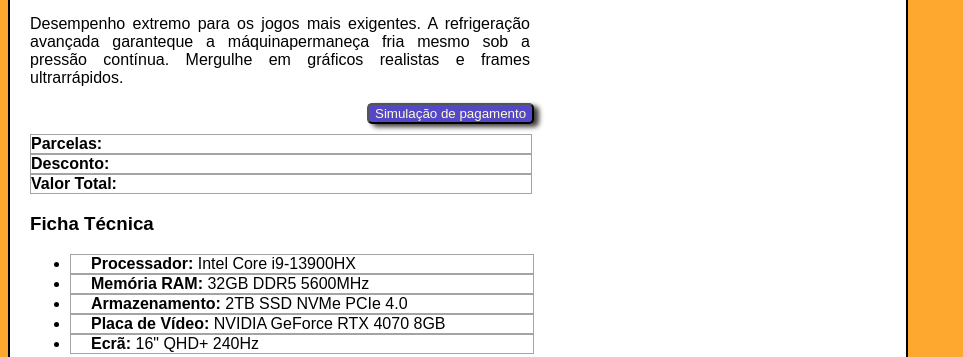
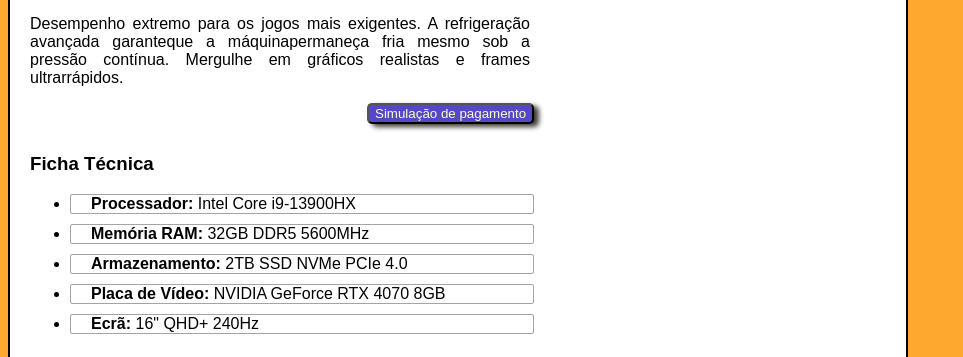
Before and after one commit to lucasbrandaopgr/avaliacao-lucas, a plain HTML site: page index.html in a window 1280 px wide. Shown: the part 506-863 px from the top of the page, without its empty margins (0-963 px from the left). Drawn offline with Linux system fonts and the light colour scheme.

Commit message:
no problems

```diff
--- a/index.html
+++ b/index.html
@@ -32,14 +32,10 @@
             </p>
         </article>
         <aside>
-            <button id="pagamento">Simulação de pagamento</button>
+            <button id="pagamento" onclick="simularPagamento()">Simulação de pagamento</button>
         </aside>
         <!--Preparando para a inserção do JavaScript-->
-        <div id="simulação">
-            <p class="simulação"><strong>Parcelas:</p></strong>
-            <p class="simulação"><strong>Desconto:</p></strong>
-            <p class="simulação"><strong>Valor Total:</p></strong>
-        </div>
+
         <!--Seção para as informações técnicas-->
         <section>
             <h3>Ficha Técnica</h3>
@@ -57,5 +53,6 @@
         <p>CyberHardware.LTDA</p>
     </footer>
 
+    <script src="script.js"></script>
 </body>
 </html>
--- /dev/null
+++ b/script.js
@@ -0,0 +1,13 @@
+//Valor original do produto
+const valorOrg = 12500.00
+
+function simularPagamento(){
+    //perguntando o metodo que o cliente vai pagar (parcelado ou à vista)
+    let metodo = window.prompt("Digite 1 para pagamento à vista ou 2 para pagamento parcelado.")
+
+    if (metodo == 2){
+        let parcelas = window.prompt("Em quantas parcelas deseja dividir (até12x)?")
+
+    }
+
+}
--- a/style.css
+++ b/style.css
@@ -6,6 +6,12 @@
     #5448C8
     white
 */
+:root{
+    --bordaCinza: #423E3B;
+    --header: #FF2E00
+    --background: #FEA82F;
+
+}
 
 body{
     /*Cor do fundo do site*/
@@ -62,13 +68,6 @@
     box-shadow: #423E3B 5px 3px 5px;
 }
 
-/*Tentando deixar um pouco parecido com o excel*/
-.simulação{
-    margin: 0;
-    border: solid #a5a4a4 1px;
-    max-width: 500px;
-}
-
 article{
     text-align: justify;
     max-width: 500px;
@@ -78,6 +77,8 @@
 /*Obs: tentei muito tirar os pontos da lista mas não consegui então deixei de lado*/
 ul li{
     padding-left: 20px;
+    margin-top: 10px;
+    border-radius: 2px;
     border: solid #a5a4a4 1.8px;
     max-width: 442px;
 }
```
